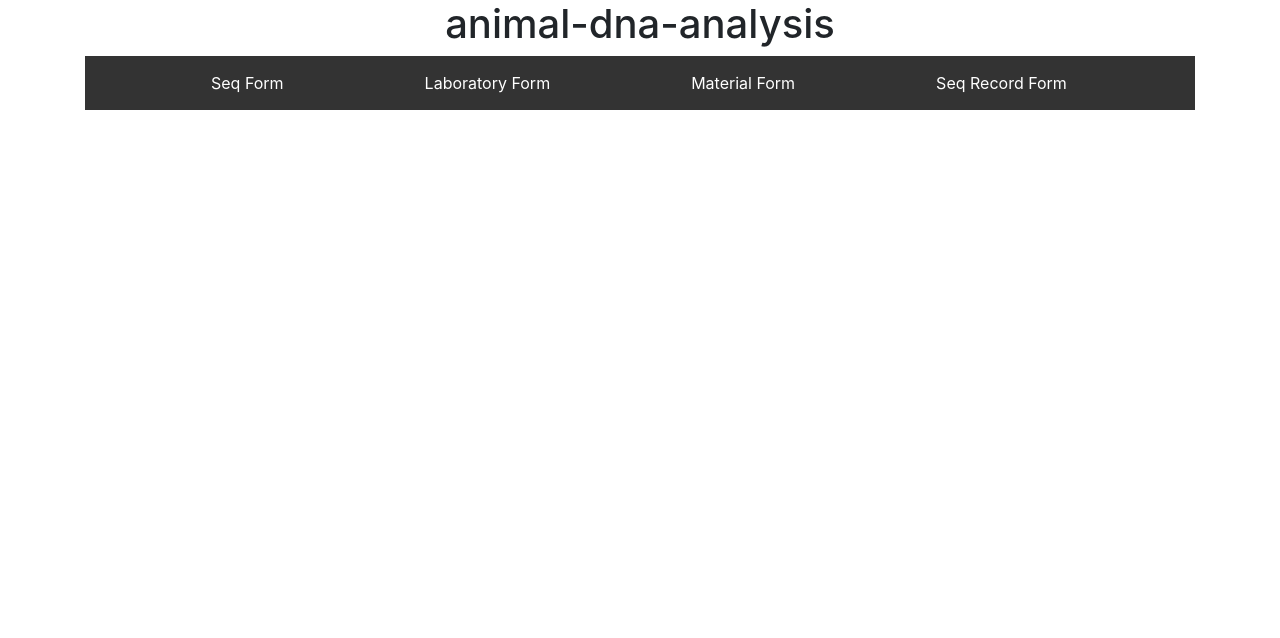
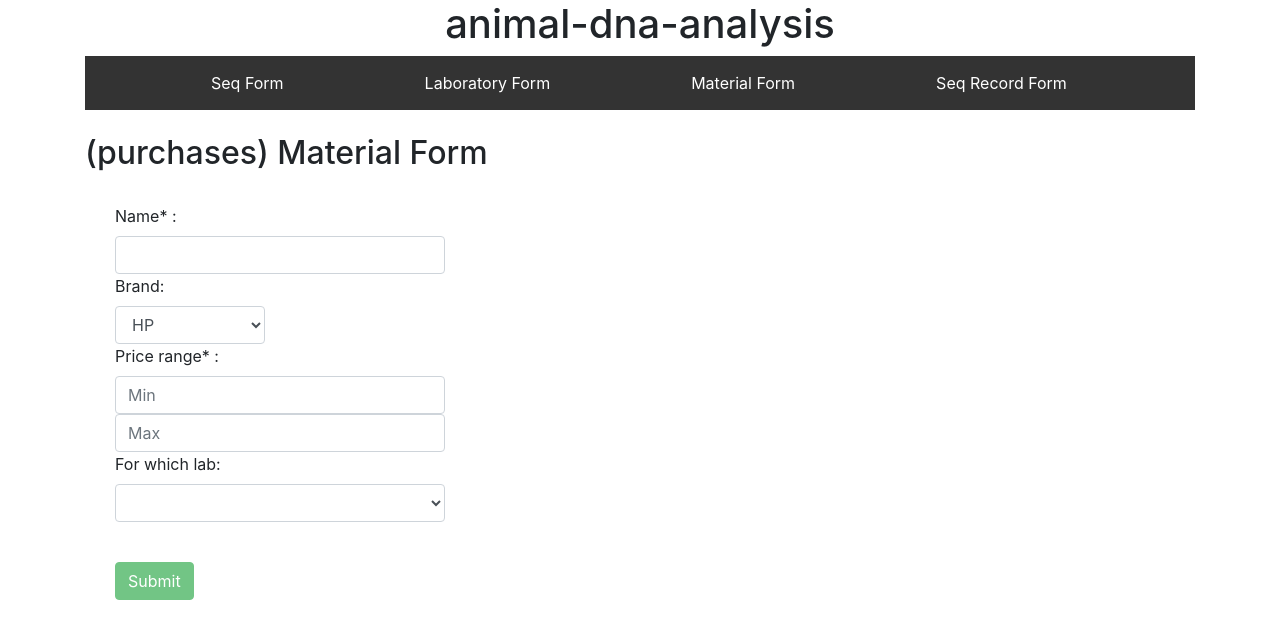
Before and after one commit to aasensios/animal-dna-analysis, an Angular app: page /new-material in a window 1280 px wide. Before the commit this address led to /. Shown: the top 638 px of the page. Built offline with nearby package versions, Linux system fonts and the light colour scheme.

Commit message:
Material Form

```diff
--- a/src/app/directives/inputvalidation.directive.ts
+++ b/src/app/directives/inputvalidation.directive.ts
@@ -18,7 +18,7 @@ export class InputvalidationDirective implements Validator {
   the directive applied
   @return the function will return an object containing the erros
   of the validation or null in case there aren't
-  @date: 01/02/19
+  @date: 23/02/19
   @author: Andrés Tenesaca Burgos
   **/
   validate(formFieldToValdiate:AbstractControl): {[key: string]: any}{
--- a/src/app/laboratory/laboratory.component.html
+++ b/src/app/laboratory/laboratory.component.html
@@ -1,10 +1,10 @@
 <form #laboratoryForm="ngForm" (submit)="laboratoryInput()" novalidate>
   <div class="container well">
-    <div class="form-horizontal" >
+    <div class="form-horizontal">
       <br/>
       <div class="row">
         <div class="col-xs-12">
-          <h2>Lab Form</h2>
+          <h2>Laboratory Form</h2>
         </div>
       </div>
       <br/>
@@ -42,7 +42,7 @@
 
           <label class="col-sm-2 control-label" for="formGroup">Number *</label>
           <div class="col-sm-4">
-            <input class="form-control" type="text" name="labNumber"
+            <input class="form-control" type="number" name="labNumber"
             #labNumber="ngModel" [(ngModel)]="laboratory.number" required />
           </div>
 
@@ -53,8 +53,9 @@
 
           <label class="col-sm-2 control-label" for="formGroup">Zip code *</label>
           <div class="col-sm-4">
-            <input class="form-control" type="text" name="labZipCode"
-            #labZipCode="ngModel" [(ngModel)]="laboratory.zipCode" required />
+            <input class="form-control" type="number" name="labZipCode"
+            #labZipCode="ngModel" [(ngModel)]="laboratory.zipCode"
+            maxlength="5" required />
           </div>
 
           <!-- Validation div, only displayed if the ngIf condition is invalid -->
@@ -72,10 +73,8 @@
             <span *ngIf="labTown.errors.required">Please, town can not be empty</span>
           </div>
 
-          <label class="col-sm-2 control-label" for="formGroup">Country *: </label>
+          <label class="col-sm-2 control-label" for="formGroup">Country: </label>
           <div class="col-sm-2">
-            <!-- <input class="form-control" type="text" name="labCountry"
-            #labCountry="ngModel" [(ngModel)]="laboratory.country" required /> -->
             <select class="form-control" name="labCountry"
             id="labCountry" #labCountry="ngModel"
             [(ngModel)]="laboratory.country" required>
@@ -85,11 +84,6 @@
               </option>
             </select>
           </div>
-
-          <div class="has-error" *ngIf="labCountry.touched && labCountry.invalid">
-            <span *ngIf="labCountry.errors.required">Please, country can not be empty</span>
-          </div>
-
         </div>
 
         <label class="col-sm-2 control-label" for="formGroup">Director *</label>
--- /dev/null
+++ b/src/app/material/material.component.html
@@ -0,0 +1,81 @@
+<form #materialForm="ngForm" (submit)="materialInput()" novalidate>
+  <div class="container well">
+    <div class="form-horizontal">
+      <br/>
+      <div class="row">
+        <div class="col-xs-12">
+          <h2>(purchases) Material Form</h2>
+        </div>
+      </div>
+      <br>
+      <div class="form-group">
+
+        <label class="col-sm-2 control-label" for="formGroup"> Name* :</label>
+        <div class="col-sm-4">
+          <input class="form-control" type="text" name="matName"
+            #matName = "ngModel" [(ngModel)]="material.name"
+            InputMinLength required />
+        </div>
+        <!-- Validation div, only displayed if the ngIf condition is invalid -->
+        <div class="has-error" *ngIf="matName.touched && matName.invalid">
+          <span *ngIf="matName.errors.required">Please, name can not be empty</span>
+          <span *ngIf="matName.errors.IsNotCorrect && !matName.errors.required">
+            Please, name must have six characters at least
+          </span>
+        </div>
+
+        <label class="col-sm-2 control-label" for="formGroup">Brand: </label>
+        <div class="col-sm-2">
+          <select class="form-control" name="matBrand"
+          id="matBrand" #matBrand="ngModel"
+          [(ngModel)]="material.brand" required>
+            <option *ngFor="let brand of brands; let i = index"
+            [ngValue]="brand">
+              {{brand.getName()}}
+            </option>
+          </select>
+        </div>
+
+        <label class="col-sm-2 control-label" for="formGroup"> Price range* :</label>
+        <div class="col-sm-4">
+          <input class="form-control" type="number" name="matPriceMin"
+            #matPriceMin = "ngModel" [(ngModel)]="material.priceMin"
+            placeholder="Min" required />
+          <input class="form-control" type="number" name="matPriceMax"
+            #matPriceMax = "ngModel" [(ngModel)]="material.priceMax"
+            placeholder="Max" required />
+        </div>
+        <!-- Validation div, only displayed if the ngIf condition is invalid -->
+        <div class="has-error" *ngIf="matPriceMin.touched && matPriceMin.invalid">
+          <span *ngIf="matPriceMin.errors.required">Please, price min can not be empty</span>
+          <span *ngIf="matPriceMin > matPriceMax">asd</span>
+        </div>
+        <div class="has-error" *ngIf="matPriceMax.touched && matPriceMax.invalid">
+          <span *ngIf="matPriceMax.errors.required">Please, price max can not be empty</span>
+        </div>
+
+        <label class="col-sm-2 control-label" for="formGroup"> For which lab:</label>
+        <div class="col-sm-4">
+            <select class="form-control" name="matLab"
+            id="matLab" #matLab="ngModel"
+            [(ngModel)]="material.whichLab">
+              <option *ngFor="let lab of labs; let i = index"
+              [ngValue]="laboratory">
+                {{laboratory.getName()}}
+              </option>
+            </select>
+        </div>
+
+      </div>
+
+      <div class="form-group">
+        <label class="col-sm-2 control-label" for="formGroup"></label>
+        <div class="col-sm-4">
+          <button type="submit" class="btn btn-success"
+          [disabled]="materialForm.invalid"> Submit </button>
+        </div>
+      </div>
+
+    </div>
+  </div>
+</form>
--- /dev/null
+++ b/src/app/material/material.component.ts
@@ -0,0 +1,48 @@
+import { Component, OnInit } from '@angular/core';
+
+//Model
+import { Laboratory } from '../model/laboratory';
+import { Material } from '../model/material';
+import { Brand } from '../model/brand';
+
+@Component({
+  selector: 'app-material',
+  templateUrl: './material.component.html',
+  styleUrls: ['./material.component.css']
+})
+export class MaterialComponent implements OnInit {
+  constructor() { }
+
+  //properties
+  laboratory: Laboratory;
+  material: Material;
+  brands: Brand[]=[];
+
+  //Methods
+  //ngOnInit will be executed teh moment the component is loaded
+  // in the application
+  ngOnInit() {
+    // We access to the server in order to get brand
+    let brandAux: string[] = ["HP", "DELL", "NCBI"];
+
+    for (let i:number = 0; i < brandAux.length; i++) {
+        let brand = new Brand(i,brandAux[i]);
+        this.brands.push(brand);
+    }
+
+    this.material = new Material();
+    this.material.setBrand(this.brands[0]);
+
+  }
+
+  /**
+   * @name materialInput
+   * @description print material object in web console
+   * @author Andrés Tenesaca Burgos
+   * @version 2019-02-23
+  */
+  materialInput(): void {
+    console.log(this.material);
+  }
+
+}
--- /dev/null
+++ b/src/app/model/brand.ts
@@ -0,0 +1,39 @@
+/**
+ * @name brand
+ * @description brand class stores the information
+ * about the brand of the materials
+ * @attribute {string} id: id of the brand
+ * @attribute {string} name: street of the brand
+ * @author Andrés Tenesaca Burgos
+ * @version 2019-02-23
+*/
+
+export class Brand{
+  //properties
+  id: number;
+  name: string;
+
+  //constructor
+  constructor(id?:number, name?:string){
+    this.id = id;
+    this. name = name;
+  }
+
+  //Getter
+  getId(): number {
+    return this.id;
+  }
+
+  getName(): string {
+    return this.name;
+  }
+
+  //Setter
+  setId(id: number): void {
+    this.id = id;
+  }
+
+  setName(name: string): void {
+    this.name = name;
+  }
+}
--- a/src/app/model/material.ts
+++ b/src/app/model/material.ts
@@ -1,12 +1,14 @@
 import { Laboratory } from "./laboratory"
+import { Brand } from "./brand"
 
 /**
  * @name material
  * @description Material class stores information of the products we will need
  * to buy
  * @attribute {string} name: name of the products to buy
- * @attribute {string} brand: brands of the products to buy
- * @attribute {number} priceRange: range price of the products to buy
+ * @attribute {Brand} brand: brands of the products to buy
+ * @attribute {number} priceMin: Minimun price of the products to buy
+ * @attribute {number} priceMax: Maximun price of the products to buy
  * @attribute {Laboratory} whichLab: name of the lab to sent the product
  * @author Andrés Tenesaca Burgos
  * @version 2019-02-15
@@ -15,15 +17,18 @@ import { Laboratory } from "./laboratory"
 export class Material{
     //properties
     name: string;
-    brand: string;
-    priceRange: number;
+    brand: Brand;
+    priceMin: number;
+    priceMax: number;
     whichLab: Laboratory;
 
     //constructor
-    constructor(name?: string, brand?: string, priceRange?: number, whichLab?: Laboratory){
+    constructor(name?: string, brand?: Brand, priceMin?: number,
+      priceMax?: number, whichLab?: Laboratory){
       this.name = name;
       this.brand = brand;
-      this.priceRange = priceRange;
+      this.priceMin = priceMin;
+      this.priceMax = priceMax;
       this.whichLab = whichLab;
     }
 
@@ -32,12 +37,16 @@ export class Material{
       return this.name;
     }
 
-    getBrand(): string{
+    getBrand(): Brand{
       return this.brand;
     }
 
-    getPriceRange(): number{
-      return this.priceRange;
+    getPriceMin(): number{
+      return this.priceMin;
+    }
+
+    getPriceMax(): number{
+      return this.priceMax;
     }
 
     getWhichLab(): Laboratory{
@@ -49,12 +58,16 @@ export class Material{
       this.name = name;
     }
 
-    setBrand(brand: string): void{
+    setBrand(brand: Brand): void{
       this.brand = brand;
     }
 
-    setPriceRange(priceRange: number): void{
-      this.priceRange = priceRange;
+    setPriceMin(priceMin: number): void{
+      this.priceMin = priceMin;
+    }
+
+    setPriceMax(priceMax: number): void{
+      this.priceMax = priceMax;
     }
 
     setWhichLab(whichLab: Laboratory): void{
```
Also changed, not shown: src/app/app.module.ts (+7 -3 lines), src/app/laboratory/laboratory.component.ts (+10 -0 lines), src/app/material/material.component.css (added), 1 other file (tests, documents, lock files or other folders).
